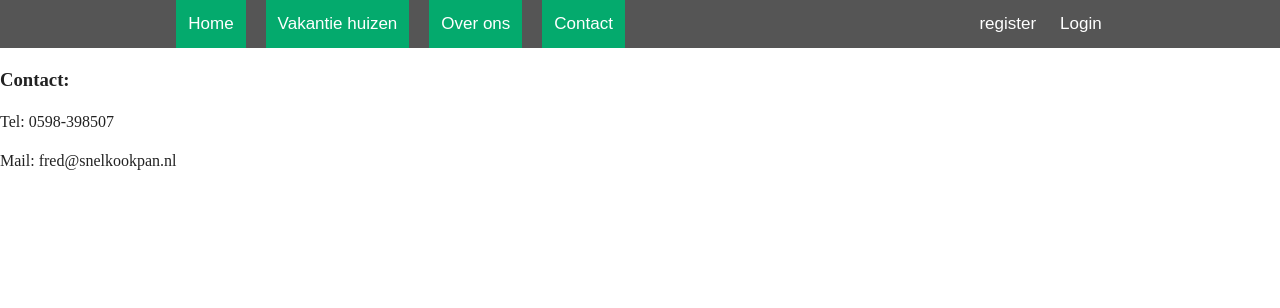
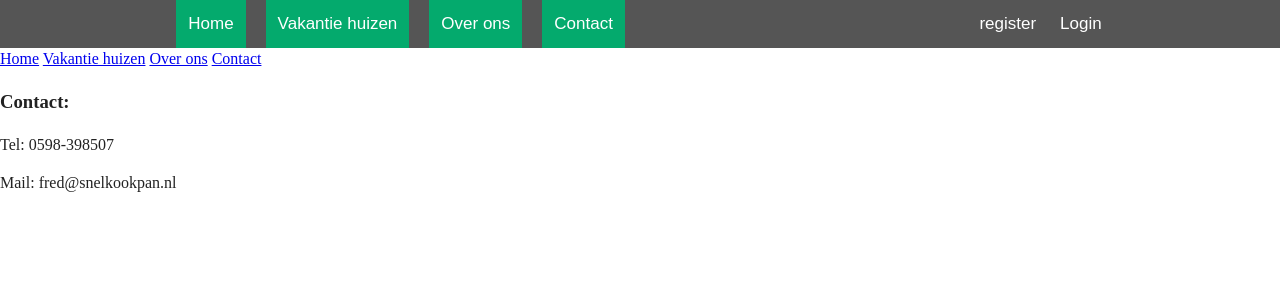
Before and after one commit to karim076/SnelKookPan-Group3, a PHP site: page /Tweede/index.php in a window 1280 px wide. Shown: the top 308 px of the page. Run offline with PHP 8.4, Linux system fonts and the light colour scheme.

Commit message:
footer links added

```diff
--- a/footer.php
+++ b/footer.php
@@ -1,5 +1,12 @@
 <footer>
-    <div class="contact">
+    <div class="footerLinkjes">
+        <a href="index.php">Home</a>
+        <a href="shop.php">Vakantie huizen</a>
+        <a href="overons.php">Over ons</a>
+        <a href="contact.php">Contact</a>
+
+    </div>
+    <div class="footerContact">
         <h3>Contact:</h3>
         <p>Tel: 0598-398507</p>
         <p>Mail: fred@snelkookpan.nl</p>
```
